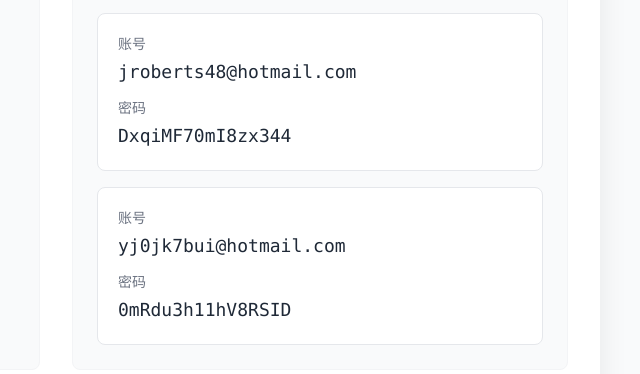
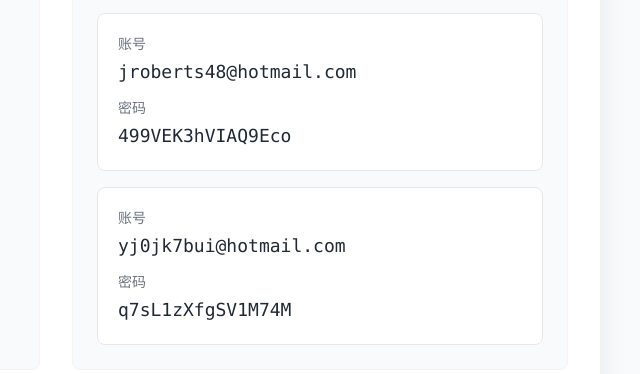
Before and after one commit to jingniaodd/qingguo, a plain HTML site: page index.html in a window 1280 px wide. Shown: the part 1712-2086 px from the top of the page, 584-1224 px from the left. Drawn offline with nearby package versions, Linux system fonts and the light colour scheme.

Commit message:
Update index.html

```diff
--- a/index.html
+++ b/index.html
@@ -286,14 +286,14 @@
                                 <p class="text-sm text-gray-500 mb-1">账号</p>
                                 <p class="font-mono text-gray-800 text-lg break-all">jroberts48@hotmail.com</p>
                                 <p class="text-sm text-gray-500 mt-3 mb-1">密码</p>
-                                <p class="font-mono text-gray-800 text-lg">DxqiMF70mI8zx344</p>
+                                <p class="font-mono text-gray-800 text-lg">499VEK3hVIAQ9Eco</p>
                             </div>
 
                             <div class="bg-white p-5 rounded-lg border border-gray-200">
                                 <p class="text-sm text-gray-500 mb-1">账号</p>
                                 <p class="font-mono text-gray-800 text-lg break-all">yj0jk7bui@hotmail.com</p>
                                 <p class="text-sm text-gray-500 mt-3 mb-1">密码</p>
-                                <p class="font-mono text-gray-800 text-lg">0mRdu3h11hV8RSID</p>
+                                <p class="font-mono text-gray-800 text-lg">q7sL1zXfgSV1M74M</p>
                             </div>
                         </div>
                     </div>
```
